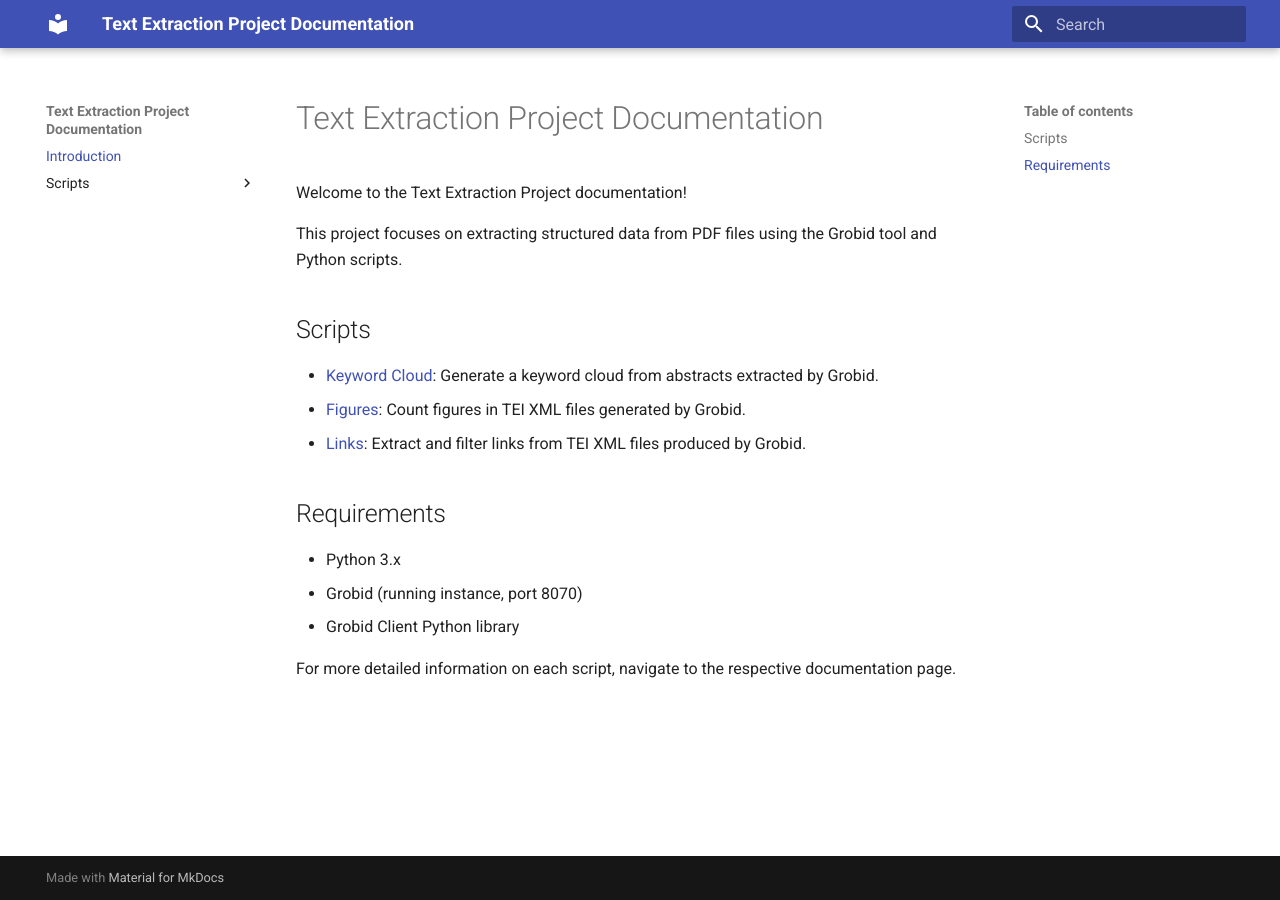
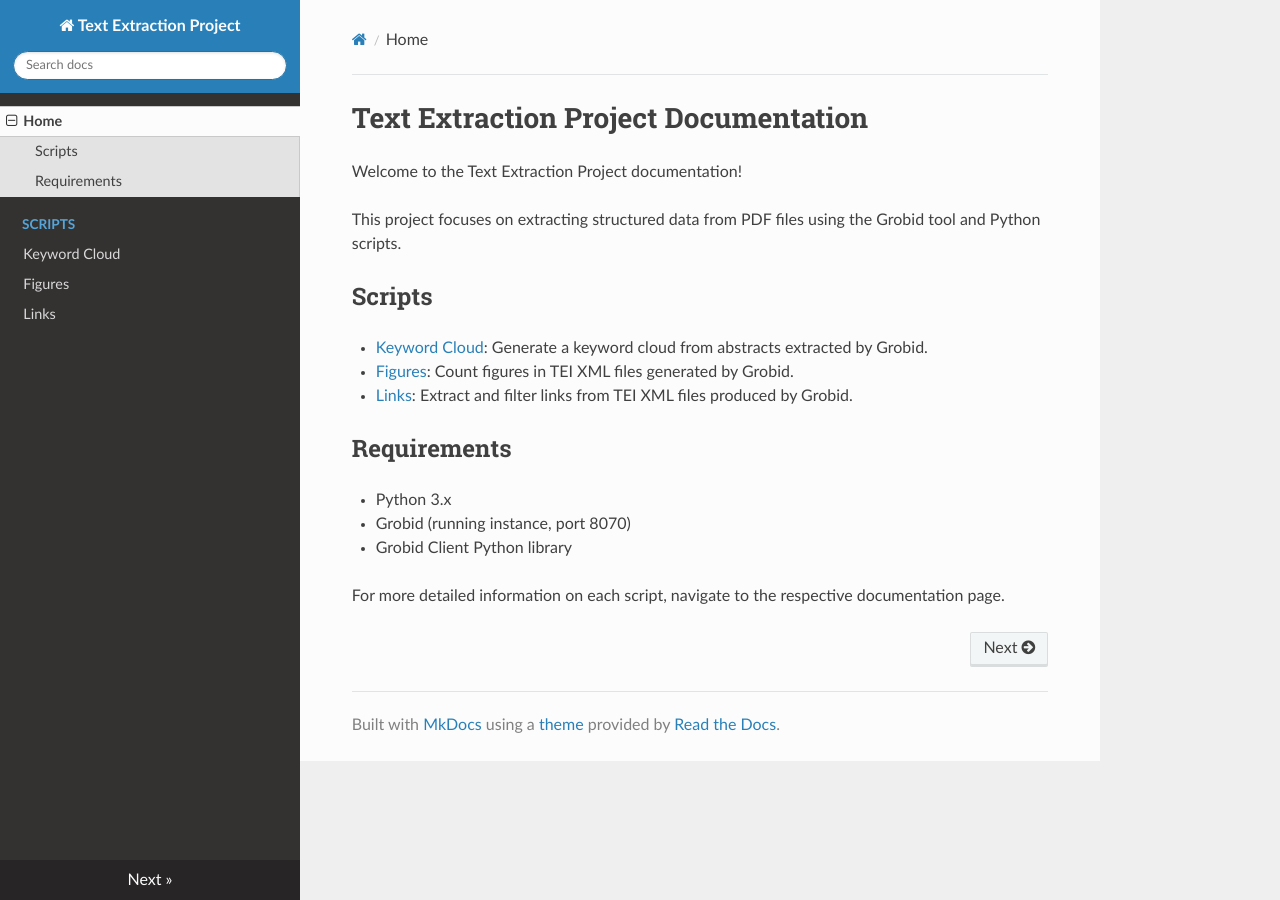
Before and after one commit to i-saito11/Text-Extraction, an MkDocs documentation site: the page built from docs/index.md, in a window 1280 px wide. Built offline with MkDocs 1.6.1, drawn with Linux system fonts in a browser that asks for light colours; nearby versions of some CDN libraries.

Commit message:
Update mkdocs.yml

```diff
--- a/mkdocs.yml
+++ b/mkdocs.yml
@@ -1,9 +1,9 @@
-site_name: Text Extraction Project Documentation
+site_name: Text Extraction Project
 nav:
-  - Introduction: index.md
+  - Home: index.md
   - Scripts:
     - keyword_cloud.md
     - figures.md
     - links.md
 theme:
-  name: material
+  name: readthedocs
```
